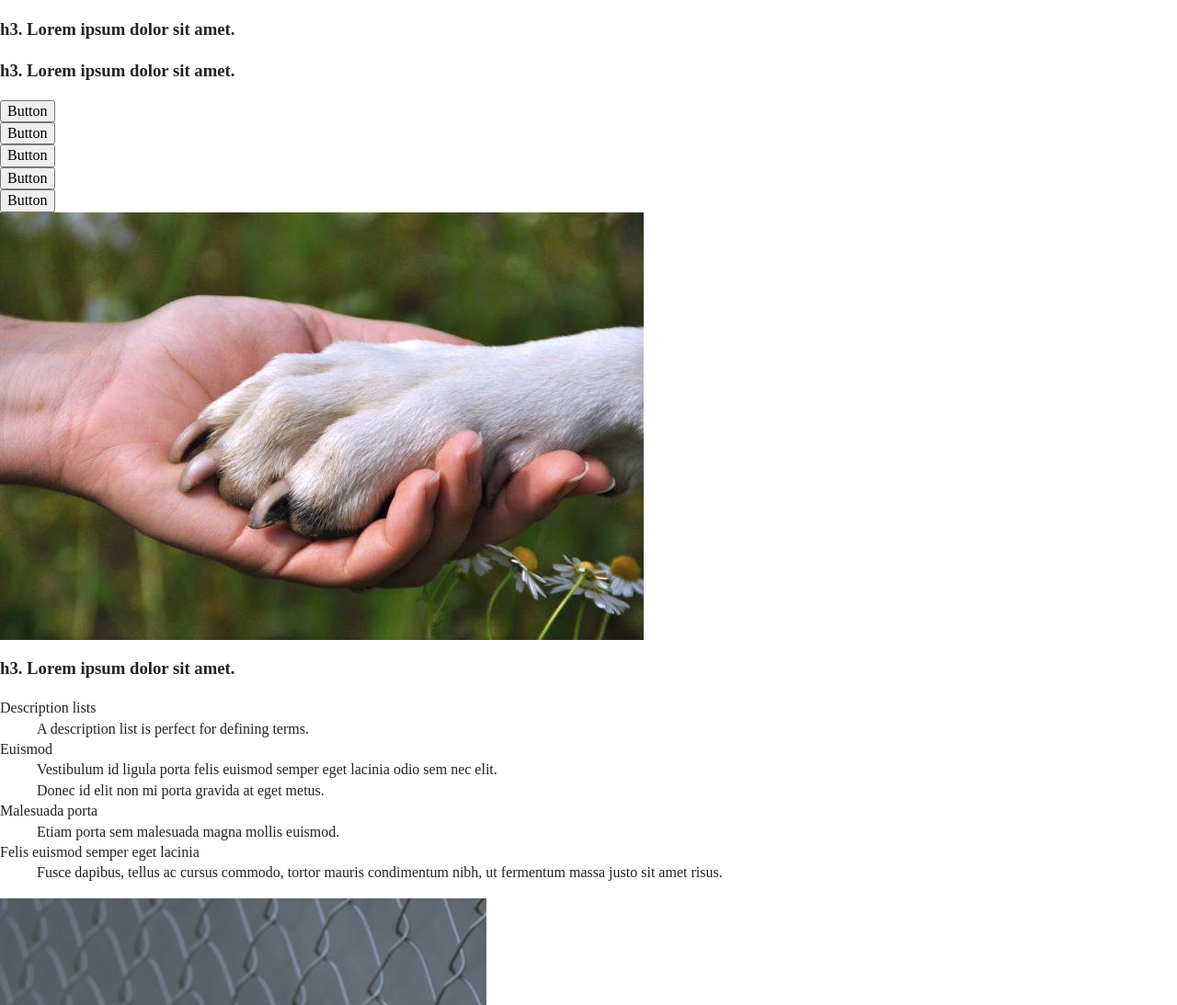
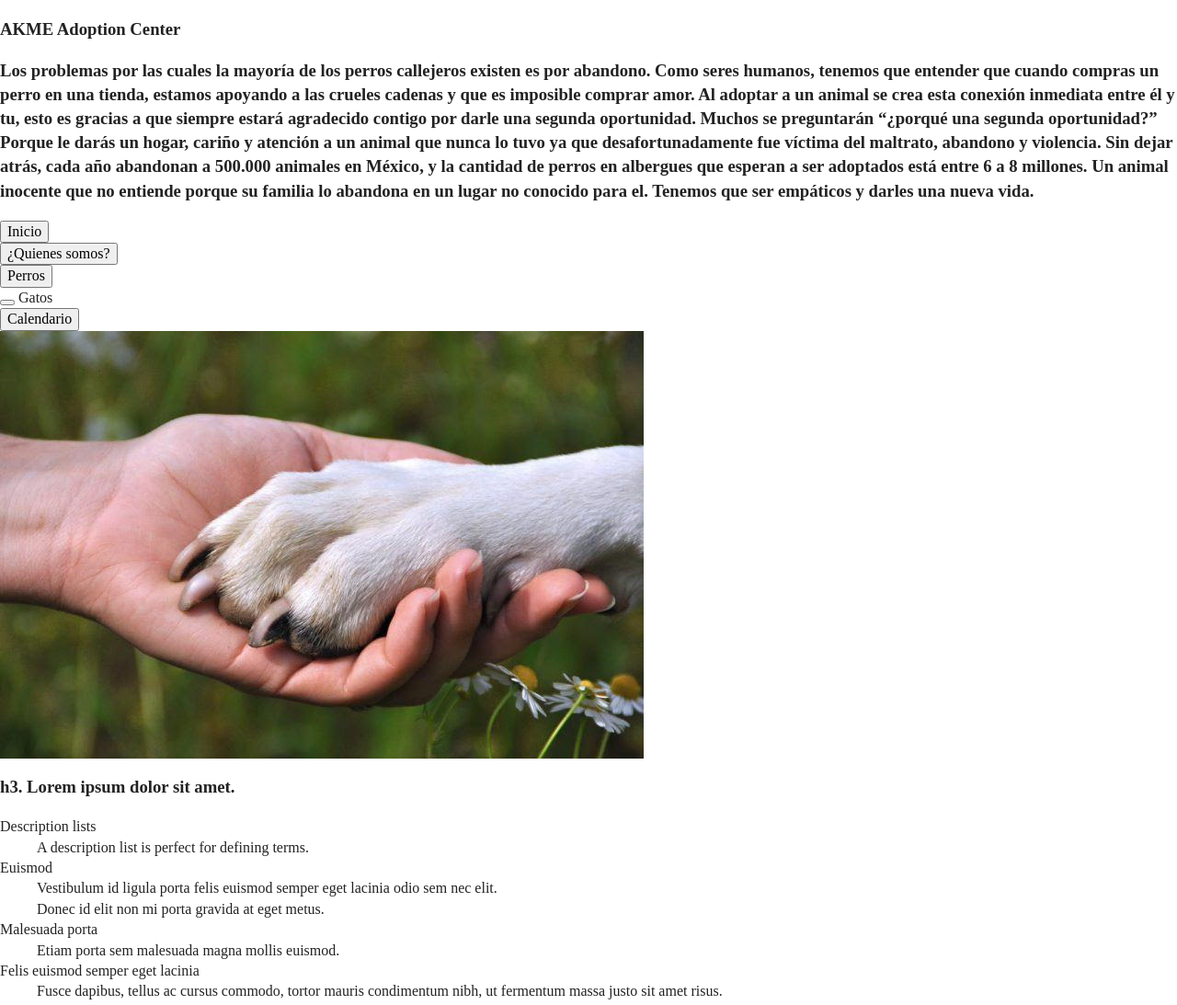
Before and after one commit to AnaKarenMrls/micrositios, a plain HTML site: page index.html in a window 1280 px wide. Shown: the top 1093 px of the page at 92% size. Drawn offline with nearby package versions, Linux system fonts and the light colour scheme.

Commit message:
adding code

```diff
--- a/index.html
+++ b/index.html
@@ -30,14 +30,19 @@
         </div>
         <div class="col-md-3">
           <h3>
-            h3. Lorem ipsum dolor sit amet.
+            AKME
+            Adoption Center
           </h3>
         </div>
         <div class="col-md-2">
         </div>
         <div class="col-md-4">
           <h3>
-            h3. Lorem ipsum dolor sit amet.
+           Los problemas por las cuales la mayoría de los perros callejeros existen es por abandono.
+Como seres humanos, tenemos que entender que cuando compras un perro en una tienda, estamos apoyando a las crueles cadenas y que es imposible comprar amor. Al adoptar a un animal se crea esta conexión inmediata entre él y tu, esto es gracias a que siempre estará agradecido contigo por darle una segunda oportunidad. Muchos se preguntarán “¿porqué una segunda oportunidad?” Porque le darás un hogar, cariño y atención a un animal que nunca lo tuvo ya que desafortunadamente fue víctima del maltrato, abandono y violencia.
+Sin dejar atrás, cada año abandonan a 500.000 animales en México, y la cantidad de perros en albergues que esperan a ser adoptados está entre 6 a 8 millones.
+Un animal inocente que no entiende porque su familia lo abandona en un lugar no conocido para el. Tenemos que ser empáticos y darles una nueva vida.
+
           </h3>
         </div>
         <div class="col-md-2">
@@ -53,31 +58,31 @@
         <div class="col-md-2">
 
           <button type="button" class="btn btn-success">
-            Button
+            Inicio
           </button>
         </div>
         <div class="col-md-2">
 
           <button type="button" class="btn btn-success">
-            Button
+            ¿Quienes somos?
           </button>
         </div>
         <div class="col-md-2">
 
           <button type="button" class="btn btn-success">
-            Button
+            Perros
           </button>
         </div>
         <div class="col-md-2">
 
           <button type="button" class="btn btn-success">
-            Button
-          </button>
+           </button>
+        Gatos
         </div>
         <div class="col-md-2">
 
           <button type="button" class="btn btn-success">
-            Button
+            Calendario
           </button>
         </div>
         <div class="col-md-1">
```
Also changed, not shown: img/p1f3.jpg (renamed from img/p1f22.jpg), img/p1f4.jpg (renamed from img/p1f33.jpg), 1 other file.
